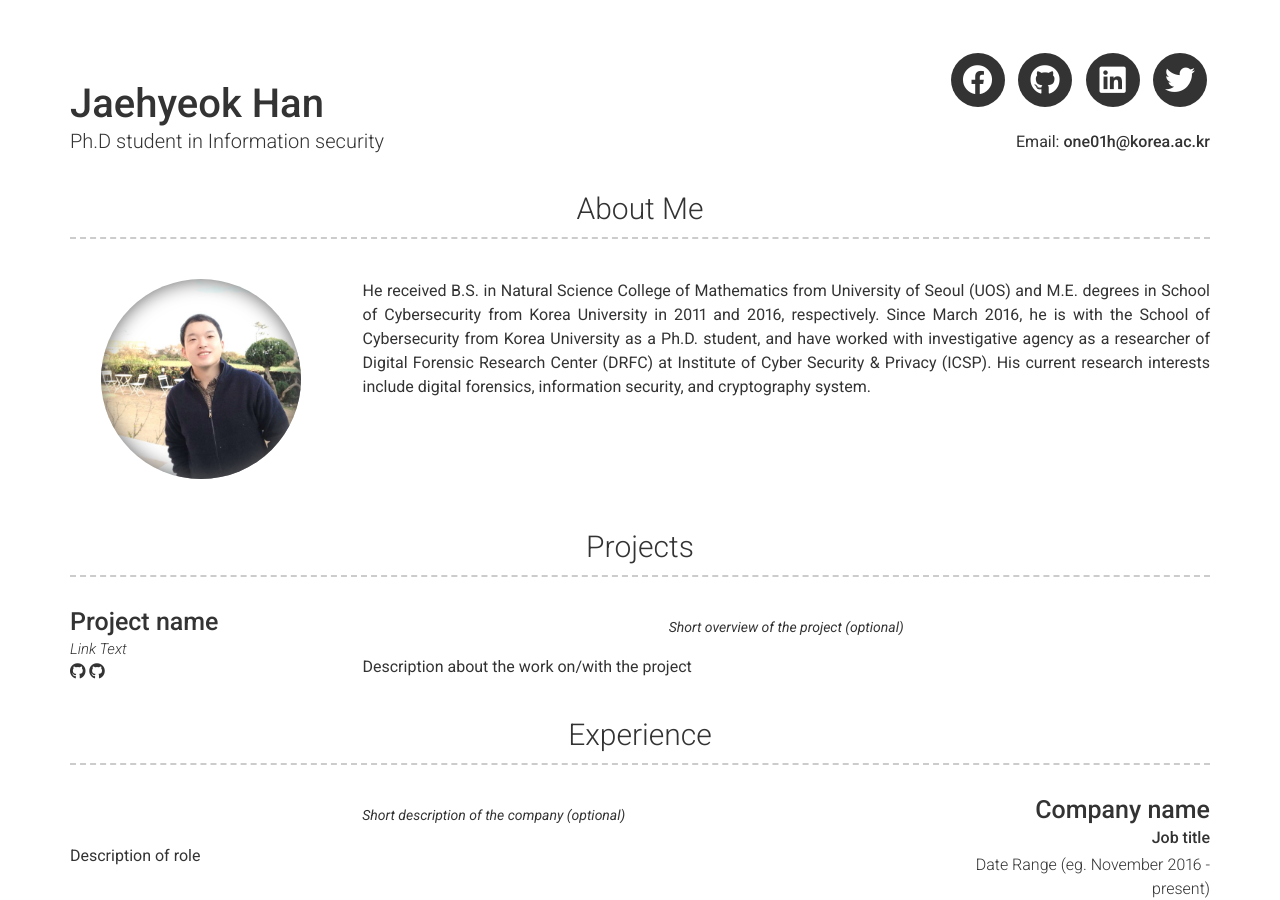
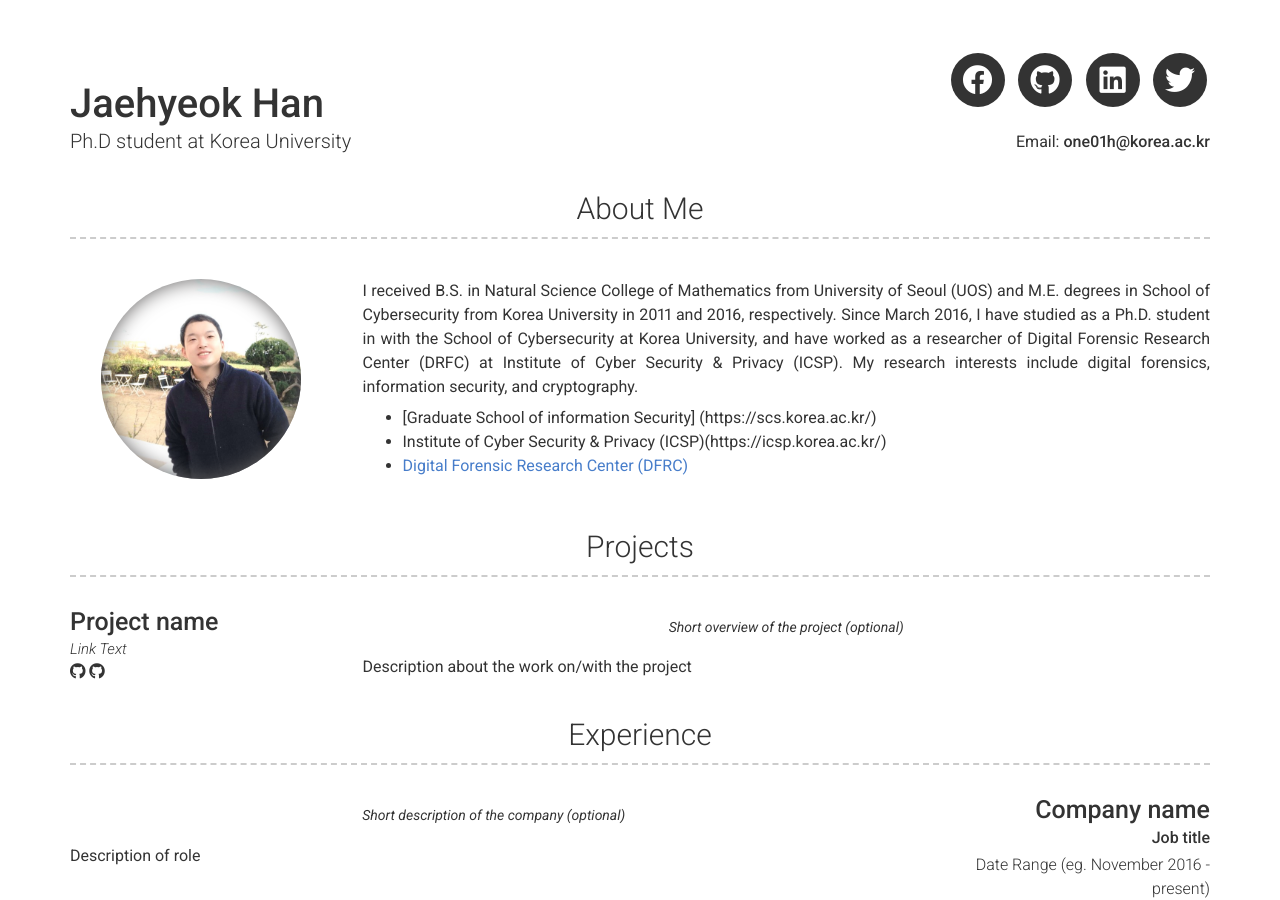
Before and after one commit to JaehyeokHan/jaehyeokhan.github.io, a Jekyll site: the page built from index.md, in a window 1280 px wide and 900 px high. Built offline with Jekyll 4.4.1, drawn with Linux system fonts in a browser that asks for light colours; nearby versions of some CDN libraries.

Commit message:
Update _config.yml

```diff
--- a/_config.yml
+++ b/_config.yml
@@ -7,7 +7,7 @@ version: 2
 
 # Personal info
 name: Jaehyeok Han
-title: Ph.D student in Information security
+title: Ph.D student at Korea University
 email: one01h@korea.ac.kr
 # email_title: Email (Email title override)
 # phone: Your phone number (optional)
@@ -52,7 +52,12 @@ linkedin_username: jaehyeok-han-67013a111
 # about_title: About Me (Use this to override about section title)
 about_profile_image: images/profile.jpg
 about_content: | # this will include new lines to allow paragraphs
-  He received B.S. in Natural Science College of Mathematics from University of Seoul (UOS) and M.E. degrees in School of Cybersecurity from Korea University in 2011 and 2016, respectively. Since March 2016, he is with the School of Cybersecurity from Korea University as a Ph.D. student, and have worked with investigative agency as a researcher of Digital Forensic Research Center (DRFC) at Institute of Cyber Security & Privacy (ICSP). His current research interests include digital forensics, information security, and cryptography system.
+  I received B.S. in Natural Science College of Mathematics from University of Seoul (UOS) and M.E. degrees in School of Cybersecurity from Korea University in 2011 and 2016, respectively. Since March 2016, I have studied as a Ph.D. student in with the School of Cybersecurity at Korea University, and have worked as a researcher of Digital Forensic Research Center (DRFC) at Institute of Cyber Security & Privacy (ICSP).
+  My research interests include digital forensics, information security, and cryptography.
+
+  - [Graduate School of information Security] (https://scs.korea.ac.kr/)
+  - Institute of Cyber Security & Privacy (ICSP)(https://icsp.korea.ac.kr/)
+  - [Digital Forensic Research Center (DFRC)](http://forensic.korea.ac.kr/)
 
 content:
   - title: Projects # Title for the section
```
